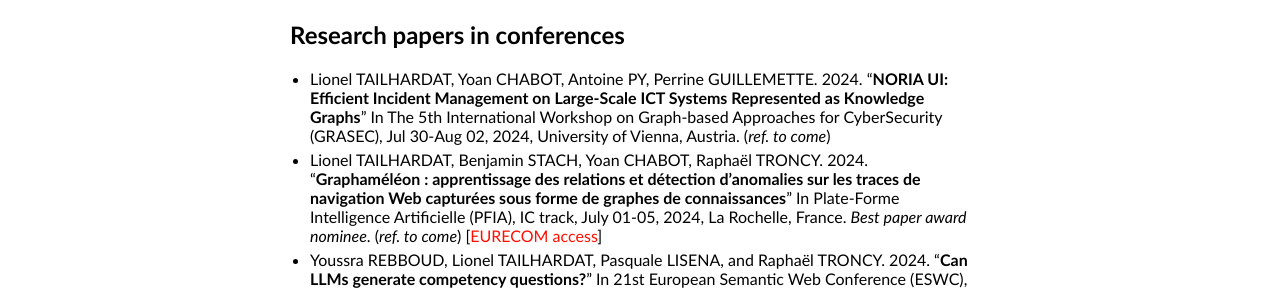
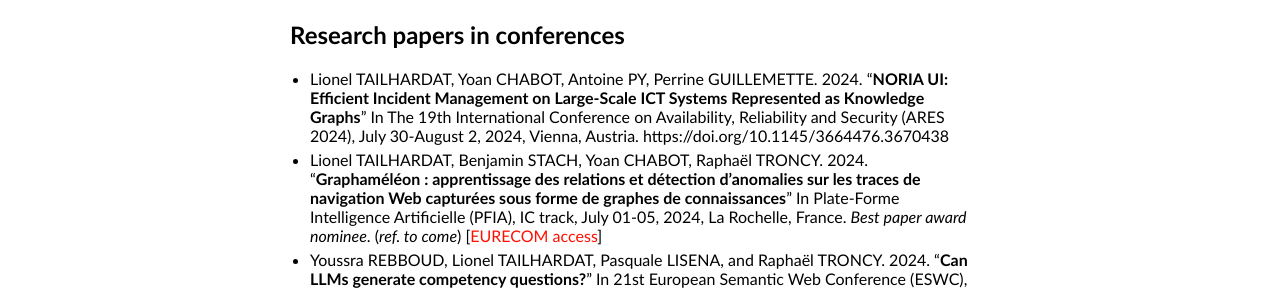
Before and after one commit to GenEars/GenEars.github.io, a Jekyll site: the page built from publications.md, in a window 1280 px wide. Shown: the part 125-415 px from the top of the page. Built offline with Jekyll 4.4.1, drawn with Linux system fonts in a browser that asks for light colours.

Commit message:
Modified GRASEC 2024 reference.
Signed-off-by: Lionel TAILHARDAT <lionel.tailhardat@orange.fr>

```diff
--- a/publications.md
+++ b/publications.md
@@ -7,8 +7,8 @@ title: Publications - Lionel TAILHARDAT
 
 * Lionel TAILHARDAT, Yoan CHABOT, Antoine PY, Perrine GUILLEMETTE. 2024.
   "**NORIA UI: Efficient Incident Management on Large-Scale ICT Systems Represented as Knowledge Graphs**"
-  In The 5th International Workshop on Graph-based Approaches for CyberSecurity (GRASEC), Jul 30-Aug 02, 2024, University of Vienna, Austria.
-  (*ref. to come*)
+  In The 19th International Conference on Availability, Reliability and Security (ARES 2024), July 30-August 2, 2024, Vienna, Austria.
+  https://doi.org/10.1145/3664476.3670438
 * Lionel TAILHARDAT, Benjamin STACH, Yoan CHABOT, Raphaël TRONCY. 2024.
   "**Graphaméléon : apprentissage des relations et détection d’anomalies sur les traces de navigation Web capturées sous forme de graphes de connaissances**"
   In Plate-Forme Intelligence Artificielle (PFIA), IC track, July 01-05, 2024, La Rochelle, France.
```
